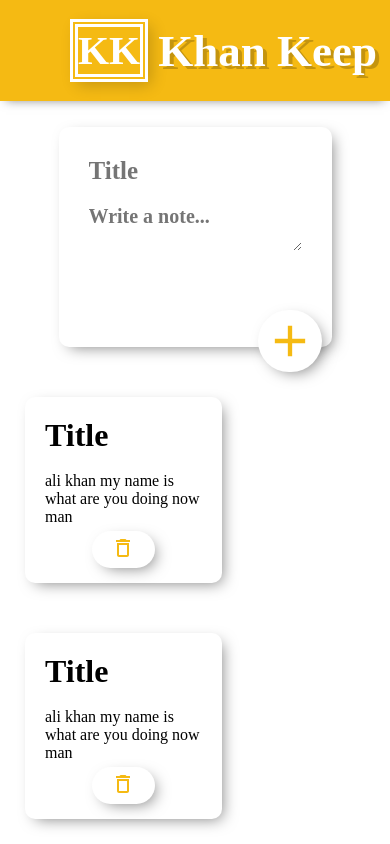
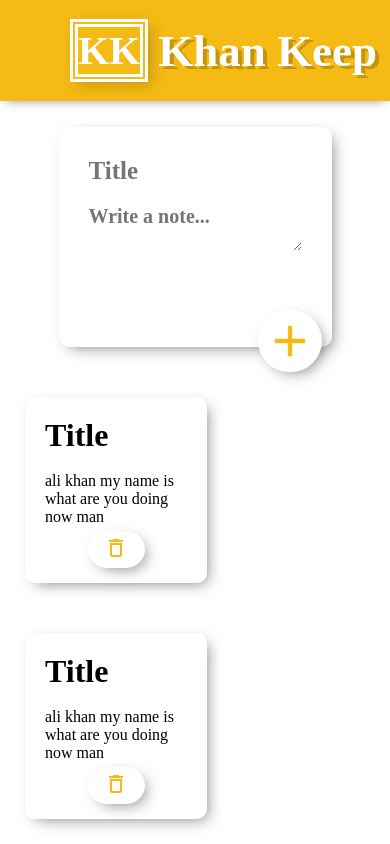
Before and after one commit to Alikhan219/Keep-App-by-React, a React (Create React App) app: page / in a window 390 px wide. Shown: the top 844 px of the page. Built offline with nearby package versions, Linux system fonts and the light colour scheme; a web font is replaced by a local one.

Commit message:
giving media queries to the note for responsibility

```diff
--- a/src/index.css
+++ b/src/index.css
@@ -125,6 +125,11 @@ textarea{
    text-align: left;
    border-radius: 10px;
 }
+@media screen and (max-width:900px) {
+  .note{
+    width: 11.4rem;
+  }
+}
 .small-note{
   display: flex;
   flex-direction: row;
```
